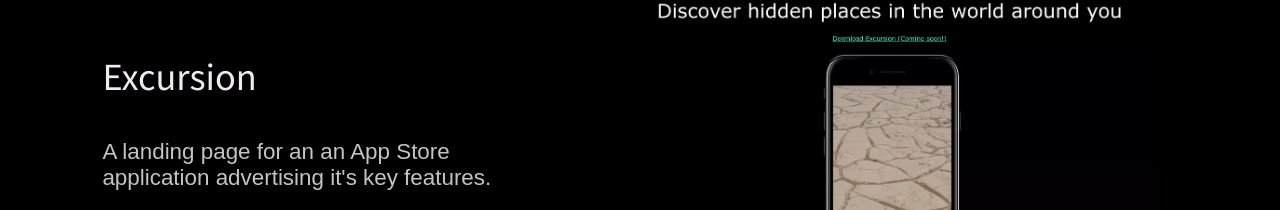
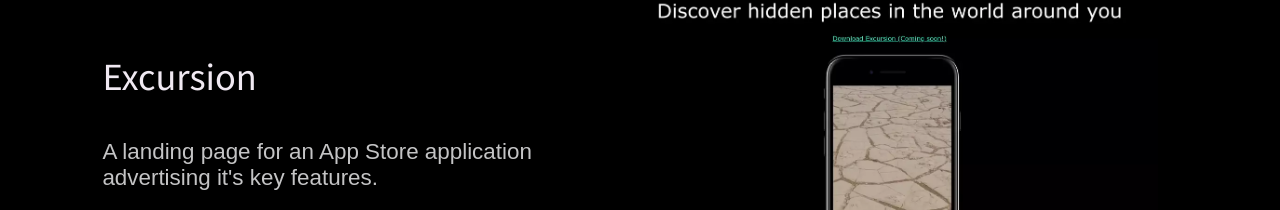
Before and after one commit to naveenjohnsonv/Codecademy_FullStack, a plain HTML site: page portfolio/index.html in a window 1280 px wide. Shown: the part 1230-1440 px from the top of the page. Drawn offline with Linux system fonts and the light colour scheme; a web font is replaced by a local one.

Commit message:
[portfolio] fix typ

```diff
--- a/portfolio/index.html
+++ b/portfolio/index.html
@@ -48,7 +48,7 @@
       <div id="work" class="one">
         <div class="txt-box">
           <h3>Excursion</h3>
-          <p>A landing page for an an App Store application advertising it's key features.</p>
+          <p>A landing page for an App Store application advertising it's key features.</p>
           <ul>
             <li>HTML</li>
             <li>CSS - Basics</li>
```
